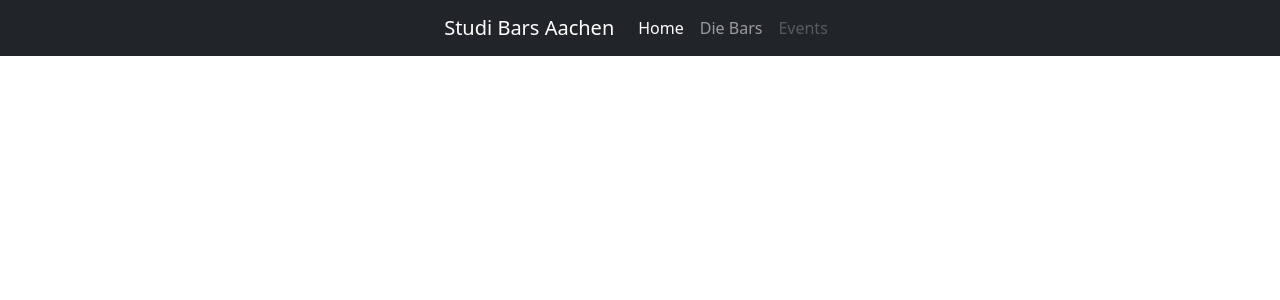
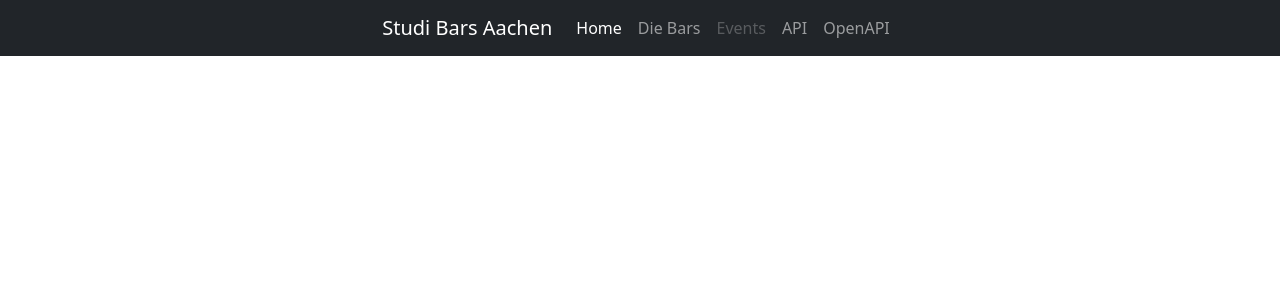
Before and after one commit to studi-bars/website, a Django app: template templates/base.html in a window 1280 px wide. Shown: the top 300 px of the page. Run offline with Django 5.2, Linux system fonts and the light colour scheme; the template is opened without the code that fills it, so the values that code supplies are empty; parts of the project's set-up code (start-up, migrations or seed data) failed here and were passed over; some libraries are stand-ins or nearby versions.

Commit message:
Add link to API

```diff
--- a/templates/base.html
+++ b/templates/base.html
@@ -37,6 +37,12 @@
                 <li class="nav-item">
                     <a class="nav-link disabled" aria-disabled="true">Events</a>
                 </li>
+                <li class="nav-item">
+                    <a class="nav-link" href="/api/">API</a>
+                </li>
+                <li class="nav-item">
+                    <a class="nav-link" href="/api/docs">OpenAPI</a>
+                </li>
             </ul>
         </div>
     </div>
```
